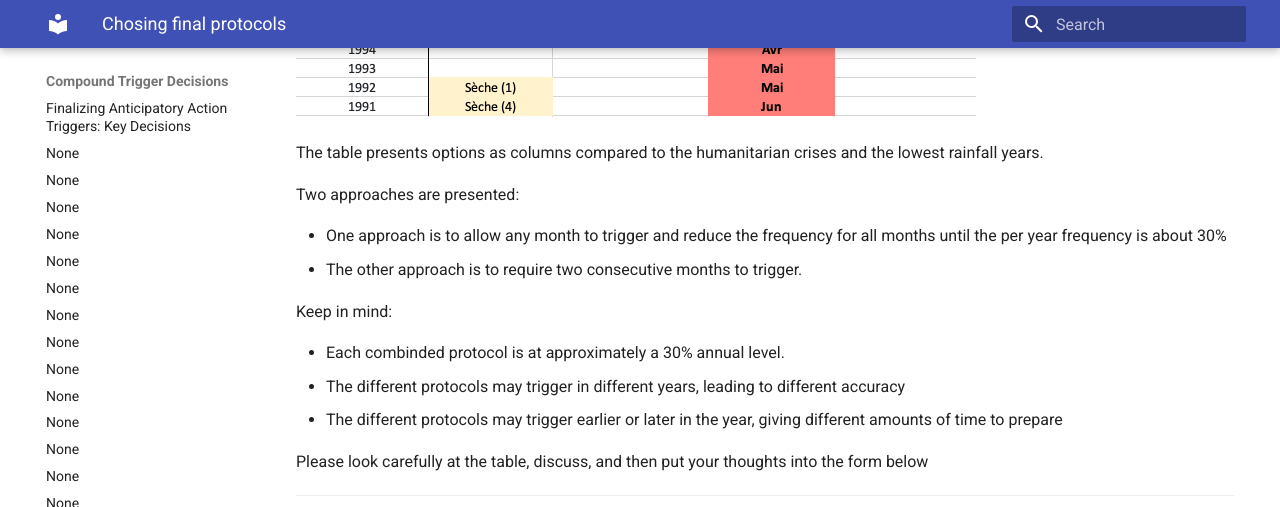
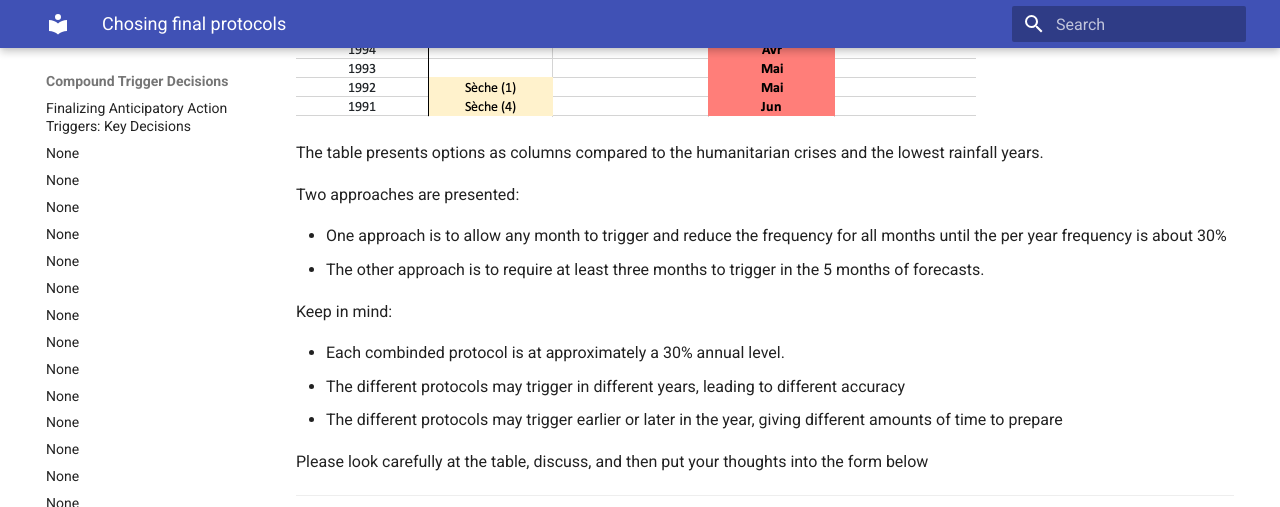
Before and after one commit to ccsfist/compoundtriggerdecisions, an MkDocs documentation site: the page built from docs/options.md, in a window 1280 px wide and 900 px high, scrolled down 929 px, cut to the strip 0-507 px from the top of the window. Built offline with MkDocs 1.6.1 and Material for MkDocs 9.7.7, drawn with Linux system fonts in a browser that asks for light colours.

Commit message:
updated protocols in 2nd page

```diff
--- a/docs/options.md
+++ b/docs/options.md
@@ -9,7 +9,7 @@ The table presents options as columns compared to the humanitarian crises and th
 Two approaches are presented:
 
 - One approach is to allow any month to trigger and reduce the frequency for all months until the per year frequency is about 30%
-- The other approach is to require two consecutive months to trigger.
+- The other approach is to require at least three months to trigger in the 5 months of forecasts.
 
 Keep in mind:
 
```
